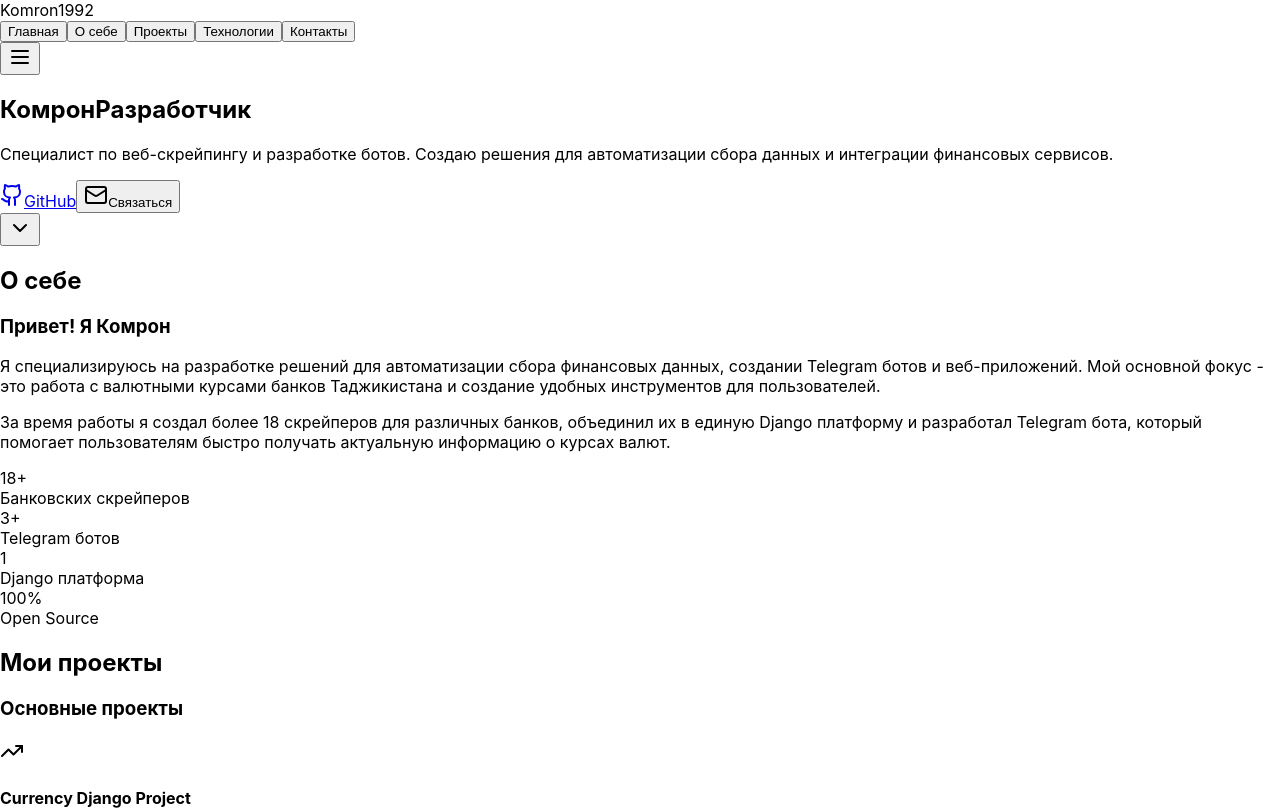
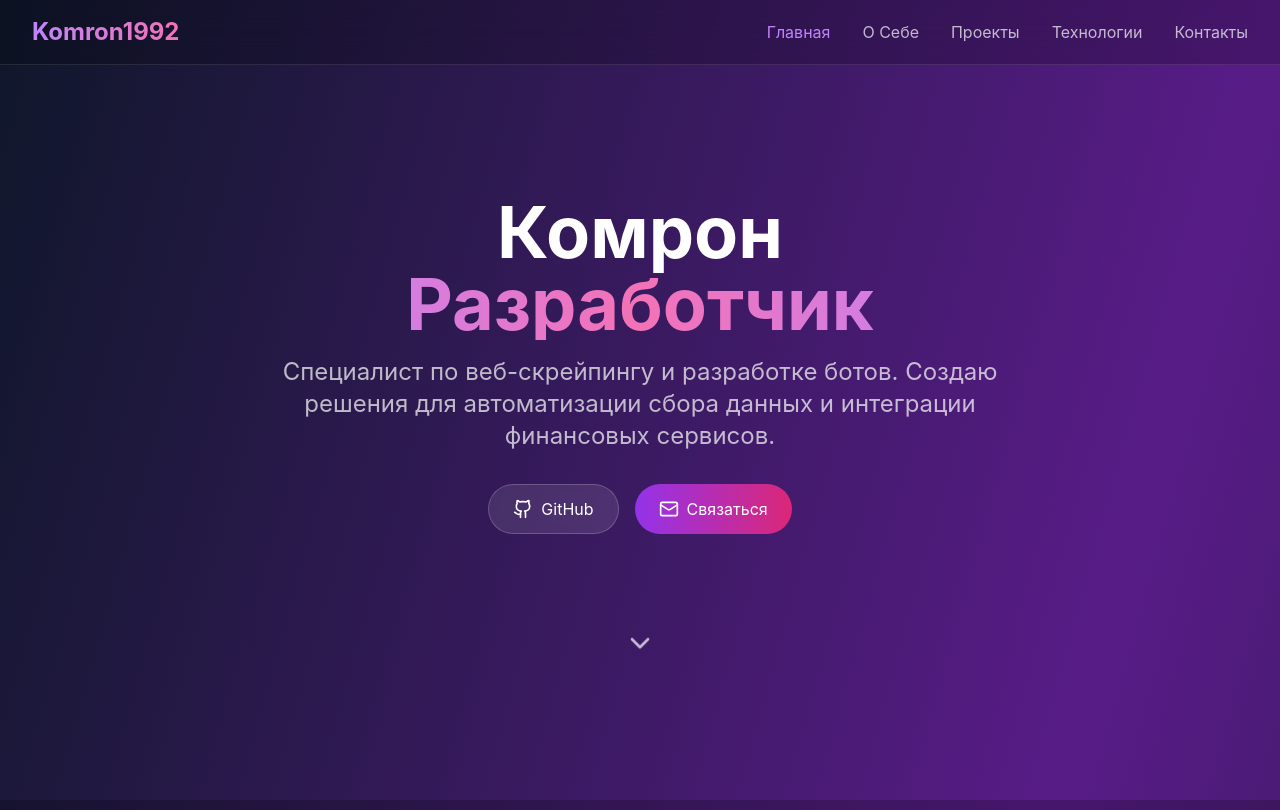
Before and after one commit to Komron1992/komron1992.github.io, a React (Create React App) app: page / in a window 1280 px wide. Shown: the top 810 px of the page. Built offline with nearby package versions, Linux system fonts and the light colour scheme.

Commit message:
Fix Tailwind CSS import

```diff
--- /dev/null
+++ b/postcss.config.js
@@ -0,0 +1,6 @@
+module.exports = {
+  plugins: {
+    tailwindcss: {},
+    autoprefixer: {},
+  },
+}
--- a/src/App.css
+++ /dev/null
@@ -1,38 +0,0 @@
-.App {
-  text-align: center;
-}
-
-.App-logo {
-  height: 40vmin;
-  pointer-events: none;
-}
-
-@media (prefers-reduced-motion: no-preference) {
-  .App-logo {
-    animation: App-logo-spin infinite 20s linear;
-  }
-}
-
-.App-header {
-  background-color: #282c34;
-  min-height: 100vh;
-  display: flex;
-  flex-direction: column;
-  align-items: center;
-  justify-content: center;
-  font-size: calc(10px + 2vmin);
-  color: white;
-}
-
-.App-link {
-  color: #61dafb;
-}
-
-@keyframes App-logo-spin {
-  from {
-    transform: rotate(0deg);
-  }
-  to {
-    transform: rotate(360deg);
-  }
-}
--- a/src/index.css
+++ b/src/index.css
@@ -1,3 +1,8 @@
+@tailwind base;
+@tailwind components;
+@tailwind utilities;
+
+/* Дополнительные стили для лучшей совместимости */
 body {
   margin: 0;
   font-family: -apple-system, BlinkMacSystemFont, 'Segoe UI', 'Roboto', 'Oxygen',
--- a/src/index.js
+++ b/src/index.js
@@ -1,6 +1,6 @@
 import React from 'react';
 import ReactDOM from 'react-dom/client';
-import './index.css';
+import './index.css'; // ← ЭТОТ ИМПОРТ КРИТИЧЕСКИ ВАЖЕН!
 import App from './App';
 import reportWebVitals from './reportWebVitals';
 
--- /dev/null
+++ b/tailwind.config.js
@@ -0,0 +1,26 @@
+/** @type {import('tailwindcss').Config} */
+module.exports = {
+  content: [
+    "./src/**/*.{js,jsx,ts,tsx}",
+    "./public/index.html"
+  ],
+  theme: {
+    extend: {},
+  },
+  plugins: [],
+  // Добавляем для production build
+  purge: {
+    enabled: process.env.NODE_ENV === 'production',
+    content: [
+      "./src/**/*.{js,jsx,ts,tsx}",
+      "./public/index.html"
+    ],
+    // Сохраняем важные классы
+    safelist: [
+      'bg-gradient-to-br',
+      'from-slate-900',
+      'via-purple-900',
+      'to-slate-900'
+    ]
+  }
+}
```
Also changed, not shown: project-tree.txt (added).
